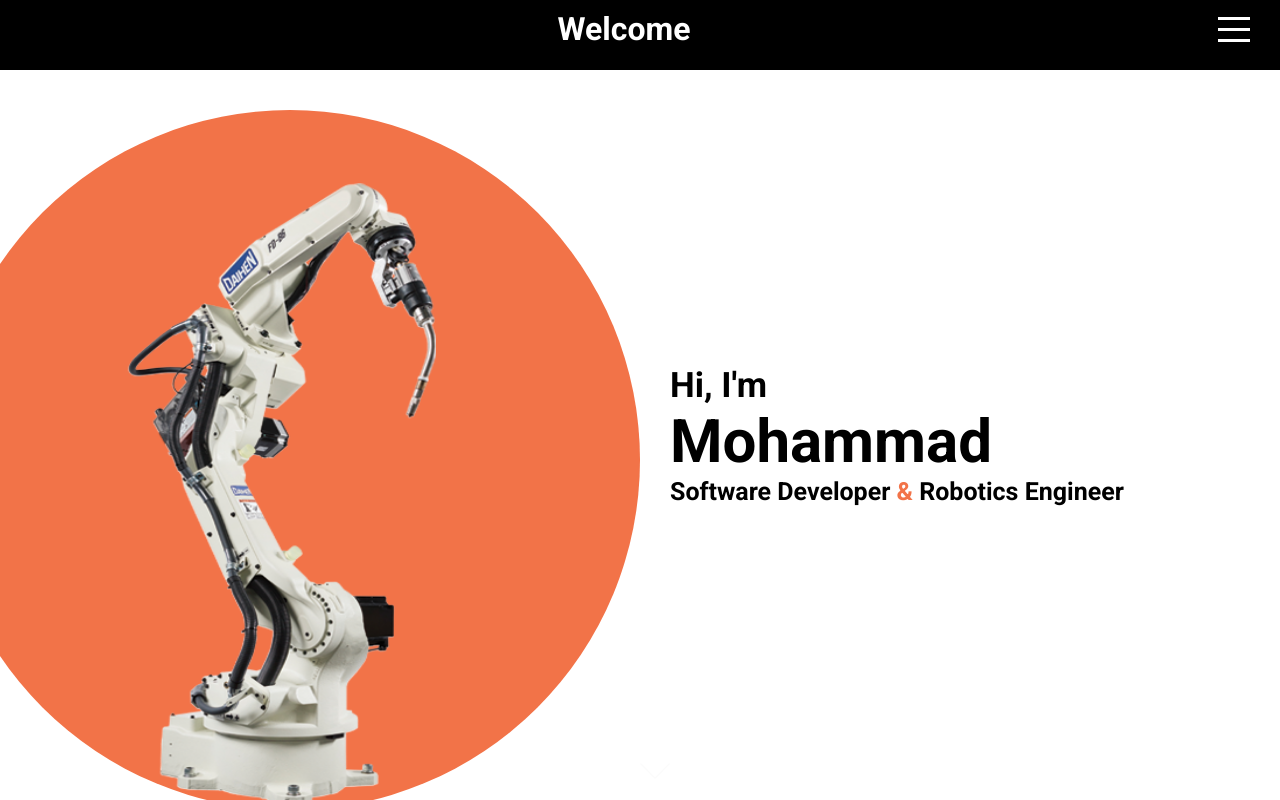
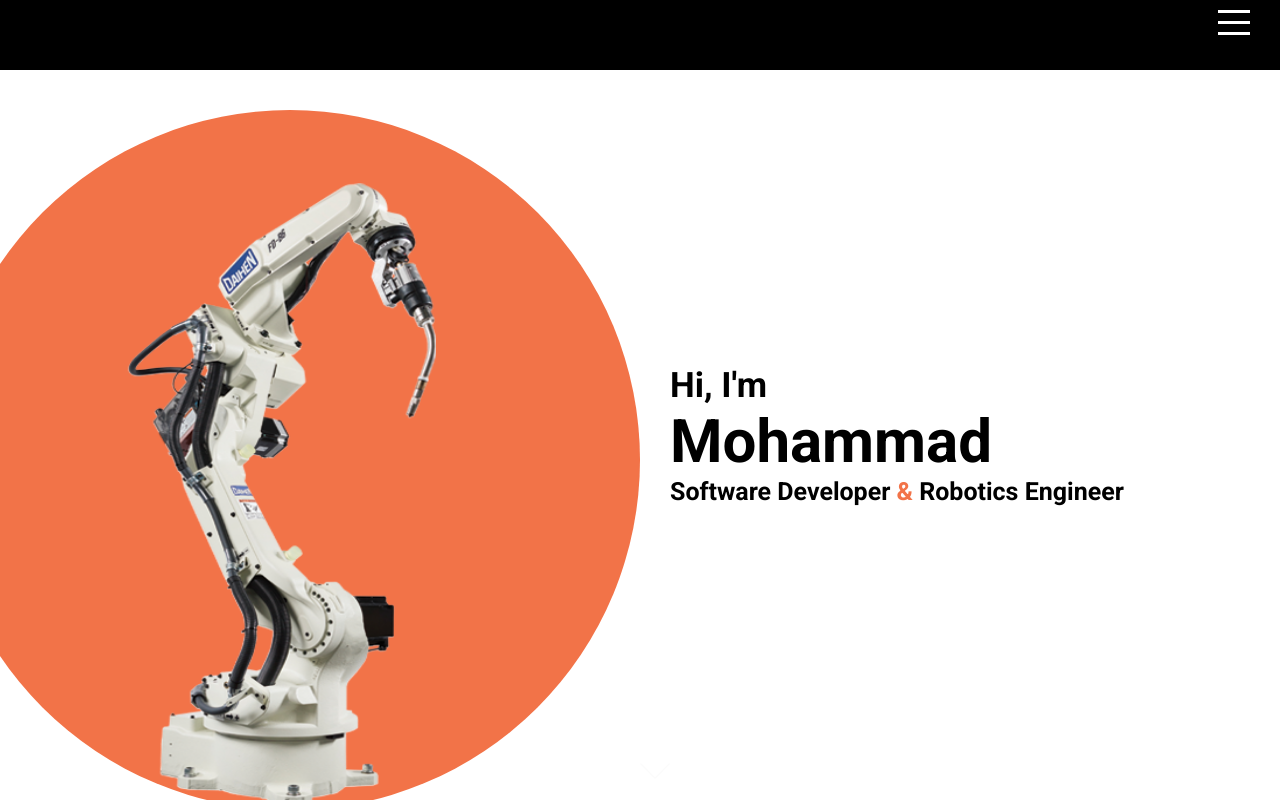
Before and after one commit to moh-asim-iqbal/portfolio, a React (Create React App) app: page / in a window 1280 px wide. Built offline with nearby package versions, Linux system fonts and the light colour scheme.

Commit message:
Updated topbar title

```diff
--- a/src/app/App.jsx
+++ b/src/app/App.jsx
@@ -15,7 +15,7 @@ function App () {
 
         window.location.hash === "#portfolio" ?
         setTitle('Portfolio') :
-        setTitle('Welcome')
+        setTitle('')
 
     })
     return (
```
